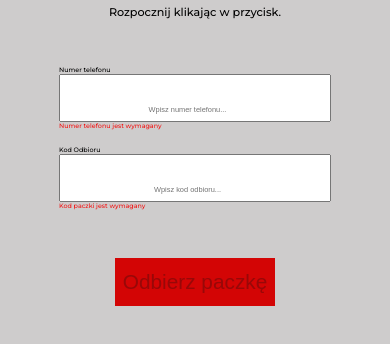
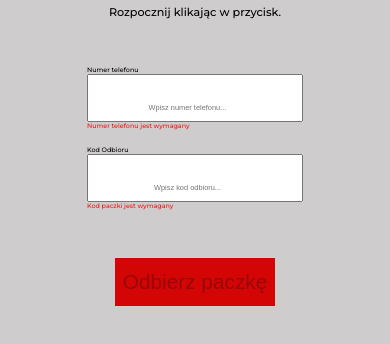
Before and after one commit to Shay-am/Parcel-Lokers, a plain HTML site: page index.html in a window 390 px wide. Both pictures are taken after a click on the button "Odbierz paczkę". Shown: the part 320-664 px from the top of the page. Drawn offline with Linux system fonts and the light colour scheme.

Commit message:
changed size input

```diff
--- a/style.css
+++ b/style.css
@@ -97,11 +97,11 @@ body {
 
 .input {
 	width: 20vw;
-	min-width: 17rem;
+	min-width: 13.5rem;
 	height: 4.5vw;
 	min-height: 3rem;
 	text-align: center;
-	font-size: 2.6rem;
+	font-size: 2.3rem;
 	outline: none;
 }
 .input::placeholder {
@@ -215,6 +215,12 @@ body {
 }
 
 /* Media */
+
+@media (max-width: 690px) {
+	.input {
+		width: 30vw;
+	}
+}
 @media (max-width: 550px) {
 	.inputs-wrapper {
 		flex-direction: column;
```
